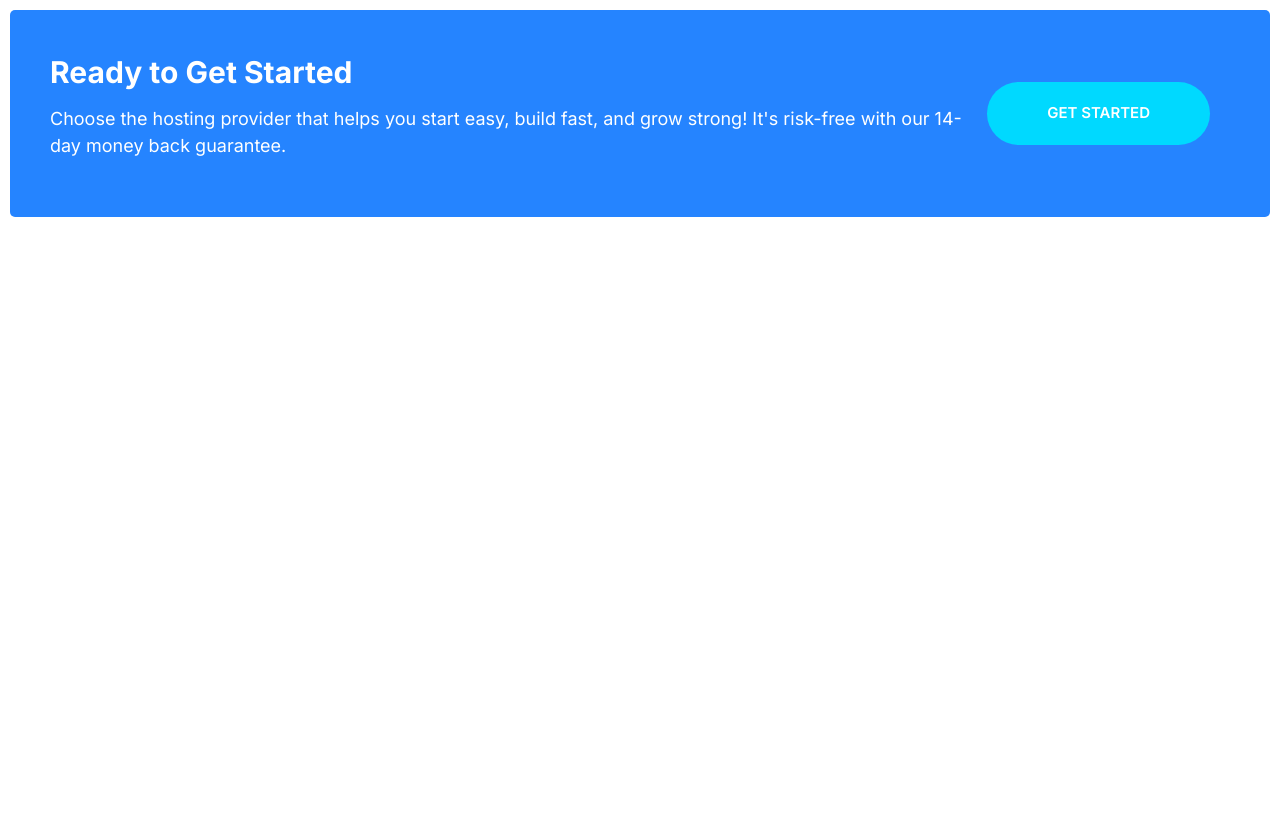
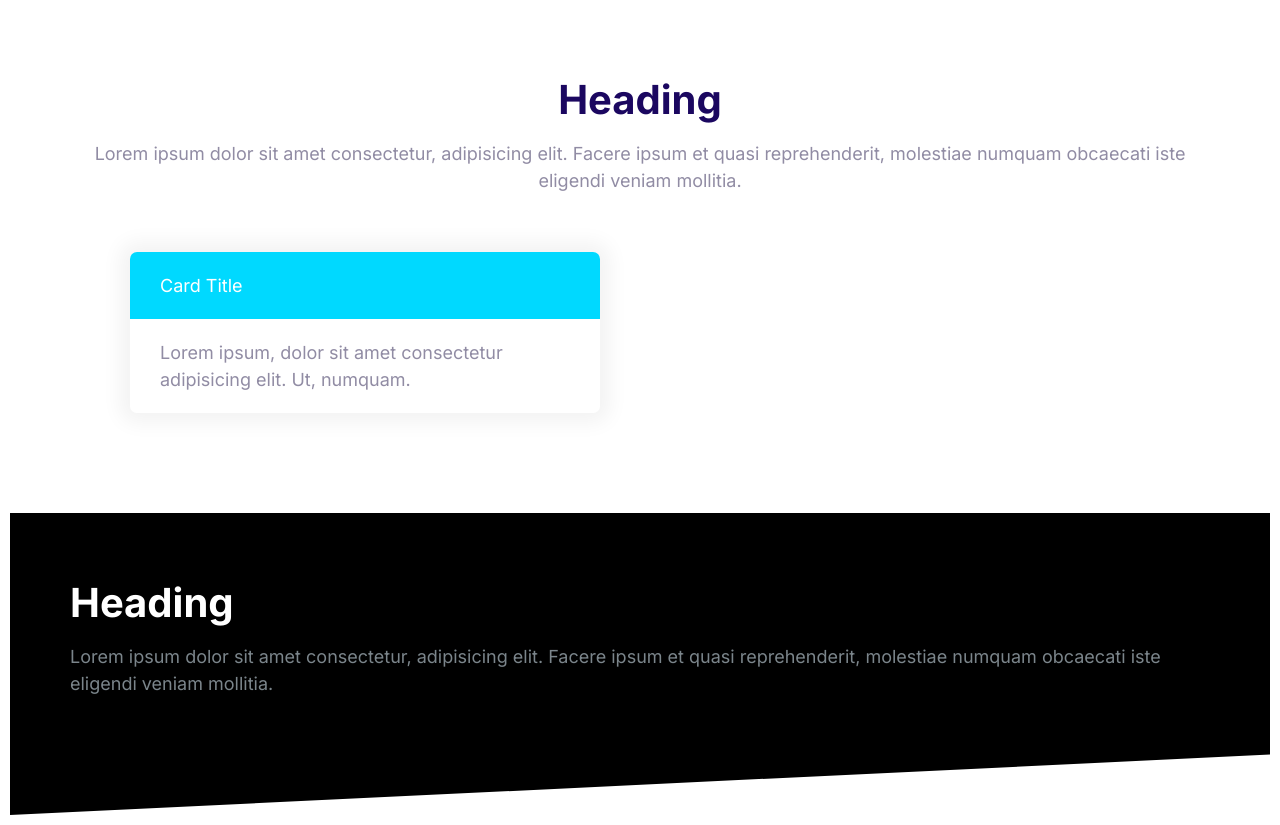
Before and after one commit to shane-png/website-practise, a plain HTML site: page index.html in a window 1280 px wide. Before the commit the page ends 800 px from the top, so only its background shows below. Drawn offline with Linux system fonts and the light colour scheme.

Commit message:
Defined Bllocks

```diff
--- a/index.html
+++ b/index.html
@@ -15,16 +15,34 @@
     <title>Shane Project</title>
   </head>
   <body>
-    <div class="callout callout__primary">
-        <div class="grid grid--1x2">
-            <div class="callout__content">
-                <h2 class="callout__heading">Ready to Get Started</h2>
-                <p>
-                    Choose the hosting provider that helps you start easy, build fast, and grow strong! It's risk-free with our 14-day money back guarantee.
-                </p>
-            </div>
-            <a href="#" class="btn btn-secondary btn--stretched">Get Started</a>
+    <section class="block container">
+      <header class="block__header">
+        <h2 class="block__heading">Heading</h2>
+        <p>
+          Lorem ipsum dolor sit amet consectetur, adipisicing elit. Facere ipsum
+          et quasi reprehenderit, molestiae numquam obcaecati iste eligendi
+          veniam mollitia.
+        </p>
+      </header>
+      <div style="width: 50%; padding: 4rem">
+        <div class="card card--secondary">
+          <header class="card__header">Card Title</header>
+          <div class="card__body">
+            Lorem ipsum, dolor sit amet consectetur adipisicing elit. Ut,
+            numquam.
+          </div>
         </div>
-    </div>
+      </div>
+    </section>
+    <section class="block block--dark block--skewed-left">
+      <div class="container">
+        <h2 class="block__heading">Heading</h2>
+        <p>
+          Lorem ipsum dolor sit amet consectetur, adipisicing elit. Facere ipsum
+          et quasi reprehenderit, molestiae numquam obcaecati iste eligendi
+          veniam mollitia.
+        </p>
+      </div>
+    </section>
   </body>
 </html>
--- /dev/null
+++ b/js/main.js
@@ -0,0 +1,6 @@
+const collapsibles = document.querySelectorAll(".collapsible");
+collapsibles.forEach((item) =>
+  item.addEventListener("click", function () {
+    this.classList.toggle("collapsible--expanded");
+  })
+);
--- a/styles/styles.css
+++ b/styles/styles.css
@@ -493,3 +493,72 @@ a{
 
 
 }
+
+/* Collapsible */
+/* collapsible__content
+collapsible__header
+collapsible */
+.collapsible__header{
+    display: flex;
+    justify-content: space-between;
+}
+
+.collapsible__heading{
+    margin-top: 0;
+    font-size: 3rem;
+}
+
+.collapsible__icon{
+    transform: rotate(-90deg);
+}
+
+.collapsible__content{
+    display: none;
+}
+
+.collapsible--expanded .collapsible__icon{
+    transform: rotate(0);
+}
+
+.collapsible--expanded .collapsible__content{
+    display: block;
+}
+
+/* Blocks */
+.block{
+    --padding-vertical: 6rem;
+    padding: var(--padding-vertical) 2rem;
+
+}
+
+.block__header{
+    text-align: center;
+}
+
+.block__heading{
+    margin-top: 0;
+}
+
+.block--dark{
+    background-color: #000;
+    color:#7b858b;
+}
+
+.block--dark .block__heading{
+    color: #fff;;
+}
+
+.block--skewed-right{
+    padding-bottom: calc(var(--padding-vertical) + 4rem);
+    clip-path: polygon(0% 0%, 100% 0%, 100% 100%, 0% 80%);
+}
+
+.block--skewed-left {
+    padding-bottom: calc(var(--padding-vertical) + 4rem);
+    clip-path: polygon(0% 0%, 100% 0%, 100% 80%, 0% 100%);
+}
+
+.container{
+    max-width: 1140px;
+    margin: 0 auto;
+}
```
Also changed, not shown: components/blocks.html (added, +28 -0 lines).
